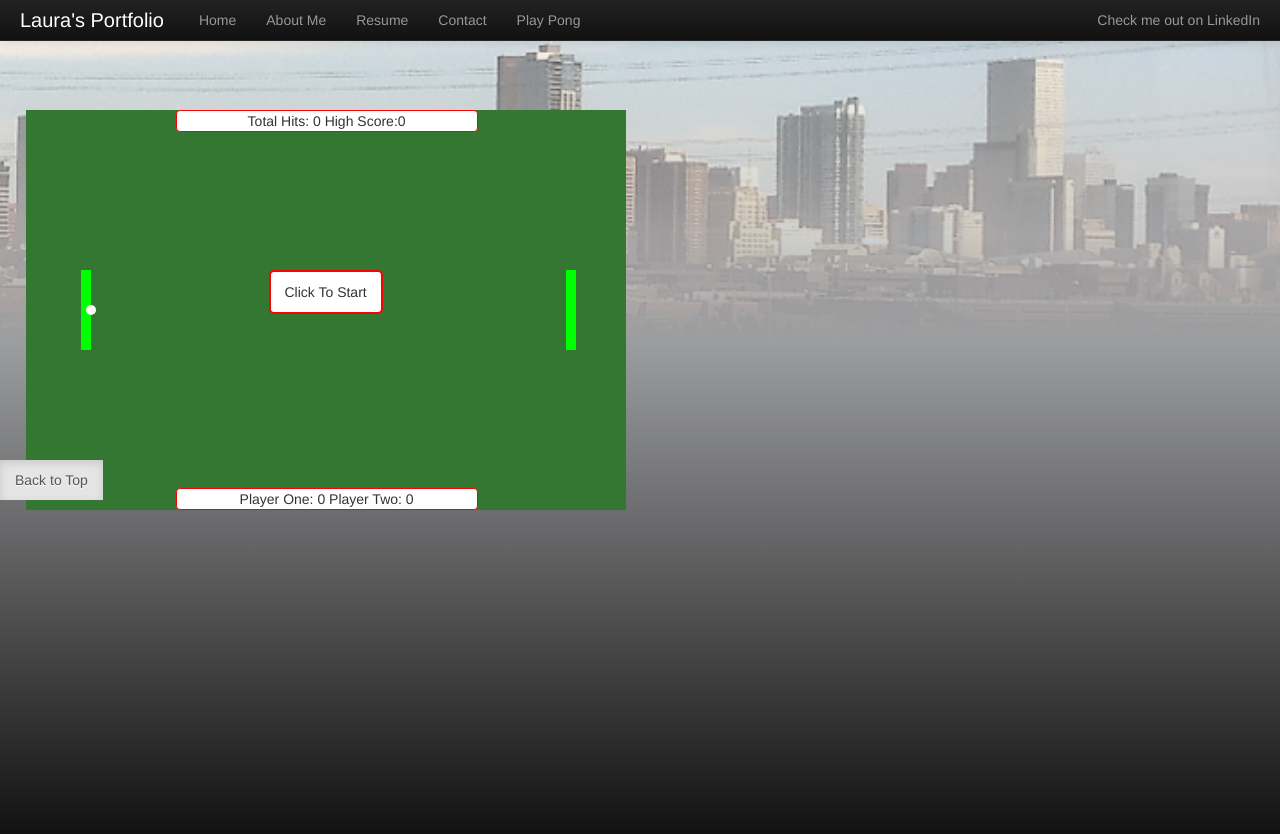
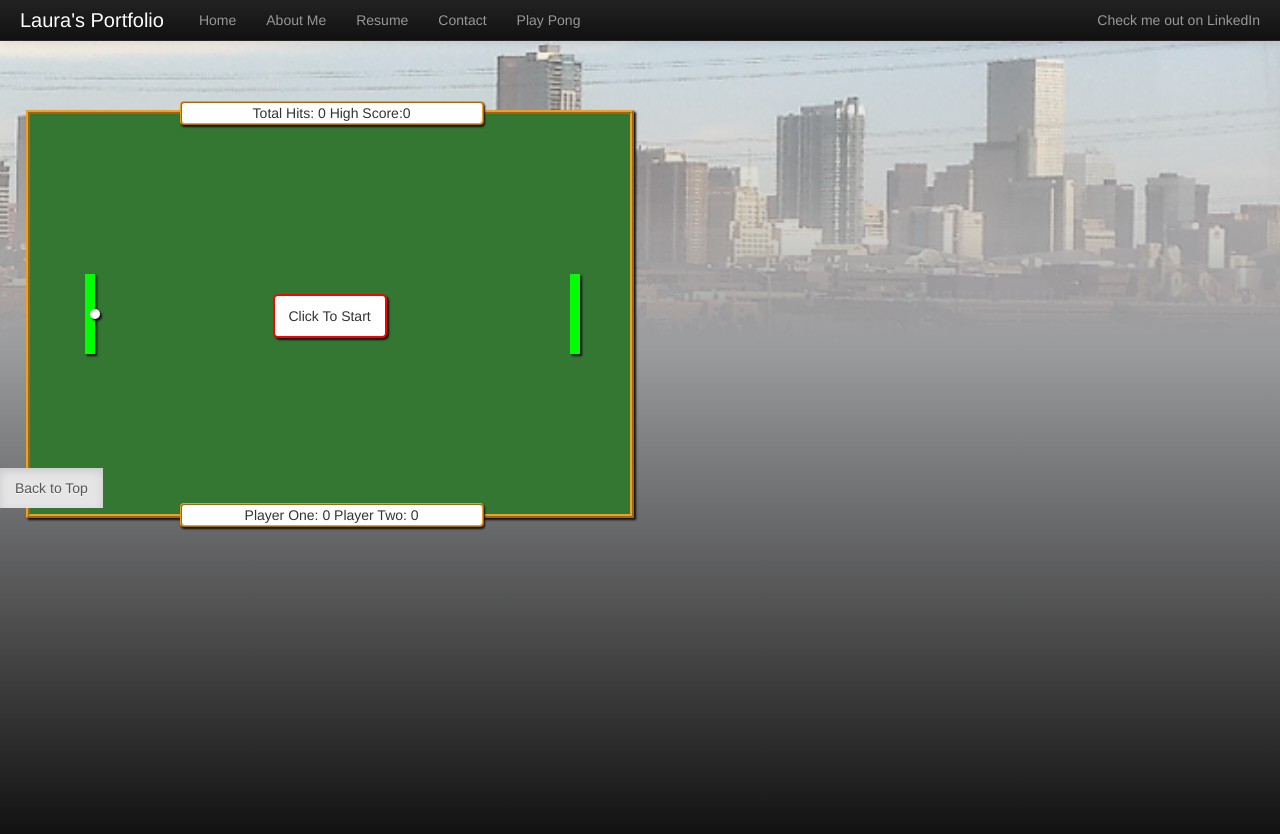
Before and after one commit to LauraR6561/Laurar6561.github.io, a Jekyll site: the page built from pong.html, in a window 1280 px wide. Shown: the top 834 px of the page. Built offline with Jekyll 4.4.1, drawn with Linux system fonts in a browser that asks for light colours; Markdown is read by kramdown in place of the engine named in the settings.

Commit message:
updated pong css

```diff
--- a/css/pongcss.css
+++ b/css/pongcss.css
@@ -2,25 +2,39 @@
     position: relative;
     top: 50px;
     left: 2%;
+    border:4px ridge #F1A023;
+    box-shadow:2px 2px 2px #111111;
+	-moz-box-shadow:2px 2px 2px #111111;
+	-webkit-box-shadow:2px 2px 2px #111111;
 }
 
 #ball {
     position: absolute;
+    box-shadow:2px 2px 2px #111111;
+	-moz-box-shadow:2px 2px 2px #111111;
+	-webkit-box-shadow:2px 2px 2px #111111;
 }
 
 #paddle {
     position: absolute;
     background-color: #aaa;
+    box-shadow:2px 2px 2px #111111;
+	-moz-box-shadow:2px 2px 2px #111111;
+	-webkit-box-shadow:2px 2px 2px #111111;
+
 }
 #paddleTwo {
     position: absolute;
     background-color: #aaa;
+    box-shadow:2px 2px 2px #111111;
+	-moz-box-shadow:2px 2px 2px #111111;
+	-webkit-box-shadow:2px 2px 2px #111111;
 }
 
 #instructions {
     display : block;
     position: relative;
-    top: 40%;
+    top: 45%;
     margin-left: auto;
     margin-right: auto;
     padding : 10px;
@@ -29,27 +43,36 @@
     border-radius: 5px;
     width: 15%;
     text-align: center;
+    box-shadow:2px 2px 2px #111111;
+	-moz-box-shadow:2px 2px 2px #111111;
+	-webkit-box-shadow:2px 2px 2px #111111;
 }
 #scorePanel {
     position: absolute;
-    top: 0px;
+    top: -13px;
     left: 150px;
     width: 300px;
     height: 20px;
     background-color: white;
-    border: 1px solid red;
+    border:2px ridge #F1A023;
     border-radius: 4px;
     text-align: center;
+    box-shadow:2px 2px 2px #111111;
+	-moz-box-shadow:2px 2px 2px #111111;
+	-webkit-box-shadow:1px 2px 2px #111111;
 }
 
 #playerScorePanel {
     position: absolute;
-    bottom: 0px;
+    bottom: -13px;
     left: 150px;
     width: 300px;
     height: 20px;
     background-color: white;
-    border: 1px solid red;
+    border:2px ridge #F1A023;
     border-radius: 4px;
     text-align: center;
+    box-shadow:2px 2px 2px #111111;
+	-moz-box-shadow:2px 2px 2px #111111;
+	-webkit-box-shadow:1px 2px 2px #111111;
 }
--- a/pong.html
+++ b/pong.html
@@ -308,7 +308,7 @@ function timerTick() {
     if ((prevx <= (paddle.xpos - ball.size)) && (currx > (paddle.xpos - ball.size))) {
         if ((curry > (paddle.ypos - Math.floor(ball.size/2))) && (curry < paddle.ypos +   paddle.height - Math.floor(ball.size/2))) {
             ball.xspeed *= -1.1;
-            paddle.setColor(getRandomColor());
+            //paddle.setColor(getRandomColor());
             ball.setColor(getRandomColor());
             score ++;
             outputScore(score, highScore);
@@ -318,7 +318,7 @@ function timerTick() {
     if ((prevx >= (paddleTwo.xpos + paddleTwo.width)) && (currx < (paddleTwo.xpos + paddleTwo.width))) {
         if ((curry > (paddleTwo.ypos - Math.floor(ball.size/2))) && (curry < paddleTwo.ypos +   paddle.height - Math.floor(ball.size/2))) {
             ball.xspeed *= -1.1;
-            paddleTwo.setColor(getRandomColor());
+            //paddleTwo.setColor(getRandomColor());
             ball.setColor(getRandomColor());
             score ++;
             outputScore(score, highScore);
```
